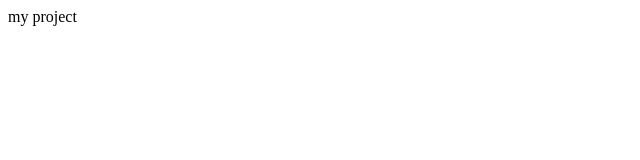
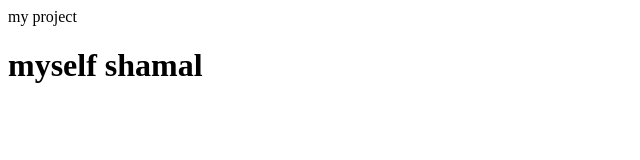
Before and after one commit to shamalzahra/structure, a plain HTML site: page index.html in a window 1280 px wide. Shown: the whole page, without its empty margins (0-640 px from the left). Drawn offline with Linux system fonts and the light colour scheme.

Commit message:
add new h1

```diff
--- a/index.html
+++ b/index.html
@@ -1 +1,2 @@
 <p>my project</p>
+<h1>myself shamal</h1>
```
